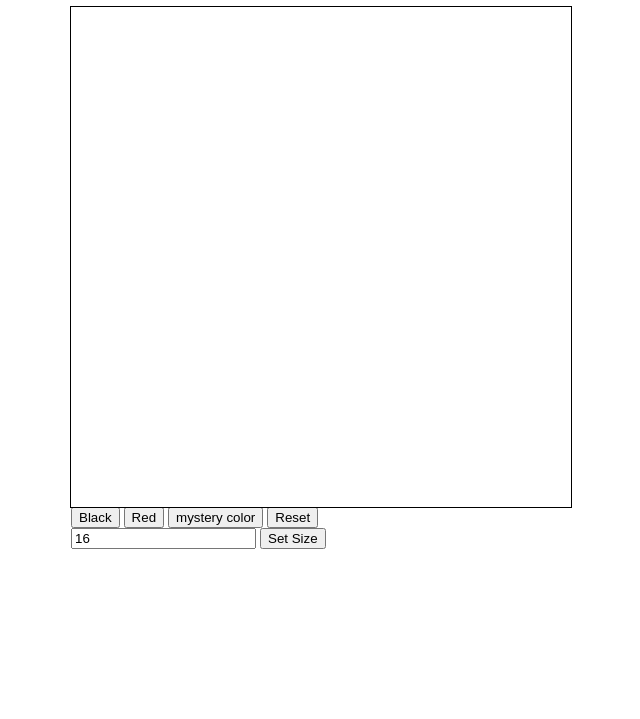
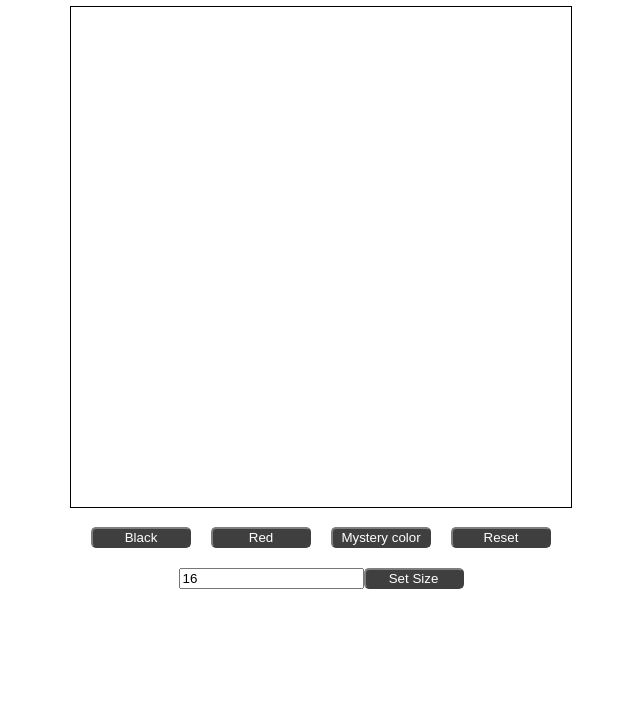
Before and after one commit to SYSHIL/Etch-a-Sketch, a plain HTML site: page index.html in a window 1280 px wide. Shown: the part 81-800 px from the top of the page, without its empty margins (319-959 px from the left). Drawn offline with Linux system fonts and the light colour scheme.

Commit message:
ADD BUTTONS

```diff
--- a/index.html
+++ b/index.html
@@ -16,10 +16,10 @@
                 <div class="buttons">
                     <button data-key = "black">Black</button>
                     <button data-key = "red">Red</button>
-                    <button data-key = "random">mystery color</button>
+                    <button data-key = "random">Mystery color</button>
                     <button data-key = "reset">Reset</button>
                 </div>
-                <div>
+                <div class ="input">
                     <input type="text" placeholder="Size of box" value="16">
                     <button>Set Size</button>
                 </div>
--- a/style.css
+++ b/style.css
@@ -3,9 +3,45 @@ body{
     flex-direction: column;
     align-items: center;
 }
+.title h1{
+    text-align: center;
+}
+.content{
+    display: flex;
+    flex-direction: column;
+    gap : 20px;
+}
 .board{
     width: 500px;
     height: 500px;
     display : grid;
-    outline: 1px solid black;
+    outline: 1px solid rgb(0, 0, 0);
 }
+.buttons{
+    display: flex;
+    justify-content: center;
+    gap : 20px;
+}
+button{
+    width: 100px;
+    opacity: 0.75;
+    color : white;
+    background-color: rgb(0, 0, 0);
+    border-radius: 5px;
+}
+button[data-key="black"]{
+    background-color: rgb(0, 0, 0);
+}
+button[data-key="red"]{
+    background-color: rgb(0, 0, 0);
+}
+button[data-key="random"]{
+    background-color: rgb(0, 0, 0);
+}
+button:hover{
+    opacity: 1;
+}
+.input{
+    display: flex;
+    justify-content: center;
+}
```
